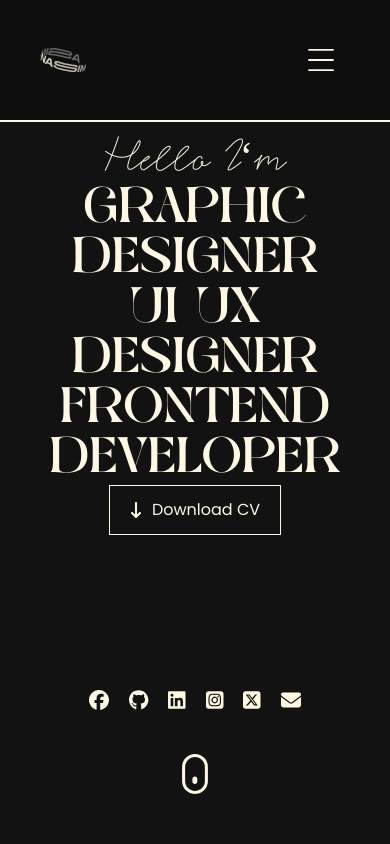
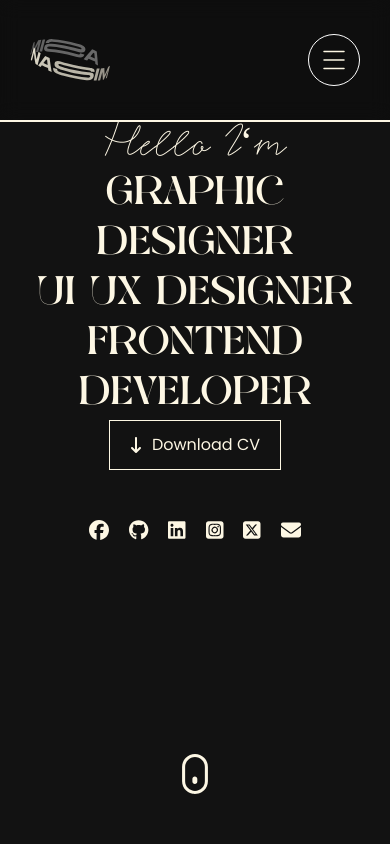
Before and after one commit to ELMHARMACHENASSIM/mylast-react-portfolio, a React (Vite) app: page / in a window 390 px wide. Shown: the top 844 px of the page. Built offline with nearby package versions, Linux system fonts and the light colour scheme.

Commit message:
responsive

```diff
--- a/src/index.css
+++ b/src/index.css
@@ -4,7 +4,7 @@
 /* custom style */
 @layer components {
   .myContainer {
-    @apply w-[80%] ms-auto me-auto ps-[20px] pe-[20px];
+    @apply w-[80%] sm:w-[95%] md:w-[95%] lg:w-[90%] ms-auto me-auto ps-[20px] pe-[20px];
   }
 }
 @font-face {
@@ -52,40 +52,3 @@
   -webkit-text-stroke-width: 0.25px;
   -webkit-text-stroke-color: #fdf7e4;
 }
-
-
-@media (max-width: 767px) {
-  body {
-    cursor: default !important;
-}
-  @layer components {
-    .myContainer {
-      @apply w-[100%] ps-[10px] pe-[10px];
-    }
-  }
- }
- @media (min-width: 768px) and (max-width: 1023px) {
-  body {
-    cursor: default !important;
-}
-  @layer components {
-    .myContainer {
-      @apply w-[100%] ps-[10px] pe-[10px];
-    }
-  }
-  }
-  @media (min-width: 1024px) and (max-width: 1279px) {
-
-    @layer components {
-      .myContainer {
-        @apply w-[90%] ms-auto me-auto ps-[20px] pe-[20px];
-      }
-    }
-   }
-  @media (min-width: 1280px) {
-    @layer components {
-      .myContainer {
-        @apply w-[90%] ms-auto me-auto ps-[20px] pe-[20px];
-      }
-    }
-  }
--- a/src/layouts/Header.jsx
+++ b/src/layouts/Header.jsx
@@ -1,6 +1,6 @@
-import { motion ,useScroll} from "framer-motion"
+import { motion, useScroll } from "framer-motion";
 import LogoAnimation from "./LogoAnimation";
-import { useState,useEffect } from "react";
+import { useState, useEffect } from "react";
 import BurgerBtn from "./components/BurgerBtn";
 
 // Using just default options
@@ -28,19 +28,18 @@ const Header = () => {
 
   return (
     <>
-      <header className={`w-[100%] h-[120px] fixed backdrop-blur-[10px] bg-[rgba(0,0,0,0.2)] z-[999] ${
+      <header
+        className={`w-[100%] h-[120px] fixed backdrop-blur-[10px] bg-[rgba(0,0,0,0.2)] z-[999] ${
           isHidden ? "-translate-y-full" : ""
-        } transition-transform duration-300 ease-in-out`}>
-
-
-        <nav className="myContainer flex justify-start items-center gap-[20px] h-[100%] sm:justify-between ">
-          <div className="w-[15%] flex justify-start items-center">
-            <div className="logo  w-[120px] ">
-            <LogoAnimation className='w-[150px] h-[70px]'
-            />
+        } transition-transform duration-300 ease-in-out`}
+      >
+        <nav className="myContainer flex justify-start items-center gap-[20px] h-[100%] sm:justify-between md:justify-between">
+          <div className="w-[20%] sm:w-[40%] flex justify-start items-center">
+            <div className="w-[120px] h-[70px] sm:w-[80px] flex justify-center items-center">
+              <LogoAnimation className="w-[100%] h-[100%]" />
             </div>
           </div>
-          <ul className="link flex justify-start items-center flex-1 sm:hidden">
+          <ul className="link flex justify-start items-center flex-1 sm:hidden md:hidden">
             <li className="">
               <a href="#Home" className={"text-body-color "}>
                 <span className="py-[10px] px-[15px] font-Poppins-R ">
@@ -76,9 +75,8 @@ const Header = () => {
                 </span>
               </a>
             </li>
-
           </ul>
-          <ul className="w-[15%] flex justify-end sm:hidden">
+          <ul className="w-[15%] flex justify-end sm:hidden md:hidden">
             <li className=" py-[5px] px-[10px] border-body-color border-[1px]">
               <a href="#Contact" className={"text-body-color "}>
                 <span className=" font-Poppins-R text-body-color">
@@ -87,19 +85,23 @@ const Header = () => {
               </a>
             </li>
           </ul>
-          <div>
-          <BurgerBtn/>
+          <div className="sm:block border-[1px] border-[white] rounded-full lg:hidden xl:hidden 2l:hidden">
+            <BurgerBtn />
           </div>
         </nav>
+
+
+
+
+
+
+
         <motion.div
           d="M 0, 20 a 20, 20 0 1,0 40,0 a 20, 20 0 1,0 -40,0"
           style={{ scaleX: scrollYProgress }}
           className="bg-body-color z-[100] h-[2px] "
         />
-
       </header>
-
-
     </>
   );
 };
--- a/src/layouts/components/BurgerBtn.jsx
+++ b/src/layouts/components/BurgerBtn.jsx
@@ -1,7 +1,7 @@
-import { useState } from 'react';
-import './burger.css'
-import './burgerstyle.css'
-const BurgerBtn = () =>{
+import { useState } from "react";
+import "./burger.css";
+import "./burgerstyle.css";
+const BurgerBtn = () => {
   const [isClosed, setIsClosed] = useState(false);
 
   const toggleClass = () => {
@@ -10,23 +10,28 @@ const BurgerBtn = () =>{
 
   return (
     <div>
-
-      <button onClick={toggleClass} className={`button ham ${isClosed ? 'is-closed' : ''}`}>
-
-      <svg className={` burger-6 ham hamRotate ham1  ${isClosed ? 'is-closed' : ''} `} viewBox="0 0 100 100">
+      <button
+        onClick={toggleClass}
+        className={`button ham ${isClosed ? "is-closed" : ""}`}
+      >
+        <svg
+          className={` burger-6 ham hamRotate ham1 flex justify-end ${
+            isClosed ? "is-closed" : ""
+          }`}
+          viewBox="0 0 100 100"
+        >
           <path
-                className="line top"
+            className="line top flex justify-end"
             d="m 30,33 h 40 c 0,0 9.044436,-0.654587 9.044436,-8.508902 0,-7.854315 -8.024349,-11.958003 -14.89975,-10.85914 -6.875401,1.098863 -13.637059,4.171617 -13.637059,16.368042 v 40"
           />
-              <path className="line middle" d="m 30,50 h 40" />
+          <path className="line middle flex justify-end" d="m 30,50 h 40" />
           <path
-                className="line bottom"
+            className="line bottom flex justify-end"
             d="m 30,67 h 40 c 12.796276,0 15.357889,-11.717785 15.357889,-26.851538 0,-15.133752 -4.786586,-27.274118 -16.667516,-27.274118 -11.88093,0 -18.499247,6.994427 -18.435284,17.125656 l 0.252538,40"
           />
         </svg>
-
       </button>
     </div>
   );
-}
+};
 export default BurgerBtn;
--- a/src/layouts/components/burger.css
+++ b/src/layouts/components/burger.css
@@ -1,22 +1,19 @@
 .button {
-
-  border: 0;
-  width: 60px;
-  height: 60px;
+  width: 50px;
+  height: 50px;
   display: grid;
-  place-items: center;
+  place-items: end;
   cursor: pointer;
   padding: 0;
   border-radius: 8px;
   transition: 0.25s;
 }
 
-
-
 .burger {
   position: relative;
-  width: 60px;
+  margin-left: 30px;
   border: 0;
+  width: 100%;
 }
 
 .burger,
@@ -45,31 +42,28 @@
   top: 8px;
 }
 
-
-
 /* burger-6 */
 
 .ham {
-
   -webkit-tap-highlight-color: transparent;
   transition: transform 400ms;
   -moz-user-select: none;
   -webkit-user-select: none;
   -ms-user-select: none;
   user-select: none;
-
 }
 
 .burger-6.is-closed.hamRotate {
-  transform: rotate(45deg) scale(1.2);
+  transform: rotate(45deg) scale(0.9);
 }
 
 .line {
   fill: none;
   transition: 0.4s;
-  stroke: #FDF7E4;
+  stroke: #fdf7e4;
   stroke-width: 3;
   stroke-linecap: round;
+
 }
 .ham1 .top {
   stroke-dasharray: 40 139;
--- a/src/pages/Home.jsx
+++ b/src/pages/Home.jsx
@@ -13,21 +13,21 @@ import MoveCyrcle from "../layouts/MoveCyrcle";
 const Home = () => {
   return (
     <>
+    <section className="relative py-[120px] h-[100vh]" id="Home">
       <div
-        className="myContainer   h-[100vh] flex justify-center items-center "
+        className="myContainer h-[100%]  flex justify-center items-center "
         id="Home"
       >
-        <div className=" relative w-[100%] font-Boldstorm text-center leading-[90px] sm:leading-[50px]  ">
-
+        <div className=" relative w-[100%] sm:h-[100%] font-Boldstorm text-center leading-[90px] sm:leading-[50px]  ">
          <MoveCyrcle/>
           <h1 className="font-Sign text-body-color text-[100px] sm:text-[40px]">
             Hello I&lsquo;m
           </h1>
-          <h1 className="text-[120px] sm:text-[50px] text-body-color p-0 font-KOLAK">GRAPHIC DESIGNER</h1>
-          <h1 className="text-[120px] sm:text-[50px] text-body-color p-0 font-KOLAK">UI UX DESIGNER </h1>
-          <h1 className="text-[120px] sm:text-[50px] text-body-color p-0 font-KOLAK">FRONTEND </h1>
-          <h1 className="text-[120px] sm:text-[50px] text-body-color p-0 font-KOLAK">DEVELOPER</h1>
-          <div className="cv flex w-[100%] justify-between sm:flex-col items-center sm:gap-[155px]">
+          <h1 className="text-[120px] sm:text-[40px] text-body-color p-0 font-KOLAK">GRAPHIC DESIGNER</h1>
+          <h1 className="text-[120px] sm:text-[40px] text-body-color p-0 font-KOLAK">UI UX DESIGNER </h1>
+          <h1 className="text-[120px] sm:text-[40px] text-body-color p-0 font-KOLAK">FRONTEND </h1>
+          <h1 className="text-[120px] sm:text-[40px] text-body-color p-0 font-KOLAK">DEVELOPER</h1>
+          <div className="cv flex w-[100%] justify-between sm:flex-col items-center sm:gap-[50px]">
             <div className="border-body-color border-[1px]  py-[10px] px-[20px] h-[50px] gap-[10px] flex justify-center items-center pointer-events-none">
               <FontAwesomeIcon
                 icon={faArrowDownLong}
@@ -71,6 +71,7 @@ const Home = () => {
           </a>
         </div>
       </div>
+      </section>
     </>
   );
 };
--- a/tailwind.config.js
+++ b/tailwind.config.js
@@ -3,47 +3,42 @@
 const flowbite = require("flowbite-react/tailwind");
 /** @type {import('tailwindcss').Config} */
 export default {
-  content: ["./index.html", "./src/**/*.{js,ts,jsx,tsx}" , flowbite.content()] ,
+  content: ["./index.html", "./src/**/*.{js,ts,jsx,tsx}", flowbite.content()],
   theme: {
     colors: {
       "body-color": "#FDF7E4",
-      "deep": "#000000",
-      "white": "#ffffff",
-      "red" : " #ff0000",
-      "dark" : "#121212"
-
-
+      deep: "#000000",
+      white: "#ffffff",
+      red: " #ff0000",
+      dark: "#121212",
     },
-    extend: {
-    },
+    extend: {},
     fontFamily: {
-      'Akira': ['Akira'] ,
-      'Poppins-E' : ['Poppins-E'],
-      'Poppins-R' : ['Poppins-R'],
-      'Boldstorm' : ['Boldstorm'],
-       'Brush' : ['Brush'],
-       'Sign' : ['Sign'],
-       'Vogue' : ['Vogue'],
-       'KOLAK' : ['KOLAK']
+      Akira: ["Akira"],
+      "Poppins-E": ["Poppins-E"],
+      "Poppins-R": ["Poppins-R"],
+      Boldstorm: ["Boldstorm"],
+      Brush: ["Brush"],
+      Sign: ["Sign"],
+      Vogue: ["Vogue"],
+      KOLAK: ["KOLAK"],
     },
     screens: {
-      'sm': {'max': '767px'},
-      // => @media (min-width: 320px and max-width: 767px) { ... }
+      sm: { max: "767px" },
+      // =>  max-width: 767px) { ... }
 
-      'md': {'min': '768px', 'max': '1023px'},
+      md: { min: "768px", max: "1023px" },
       // => @media (min-width: 768px and max-width: 1023px) { ... }
 
-      'lg': {'min': '1024px', 'max': '1279px'},
+      lg: { min: "1024px", max: "1279px" },
       // => @media (min-width: 1024px and max-width: 1279px) { ... }
 
-      'xl': {'min': '1280px', 'max': '1535px'},
+      xl: { min: "1280px", max: "1535px" },
       // => @media (min-width: 1280px and max-width: 1535px) { ... }
 
-      'xxl': {'min': '1536px'},
+      "2l": { min: "1536px" },
       // => @media (min-width: 1536px) { ... }
     },
   },
-  plugins: [
-    flowbite.plugin(),
-  ],
+  plugins: [flowbite.plugin()],
 };
```
Also changed, not shown: src/layouts/components/Tabs.jsx (+17 -17 lines), 1 other file (tests, documents, lock files or other folders). Lines whose indentation alone changed are shown as unchanged.
